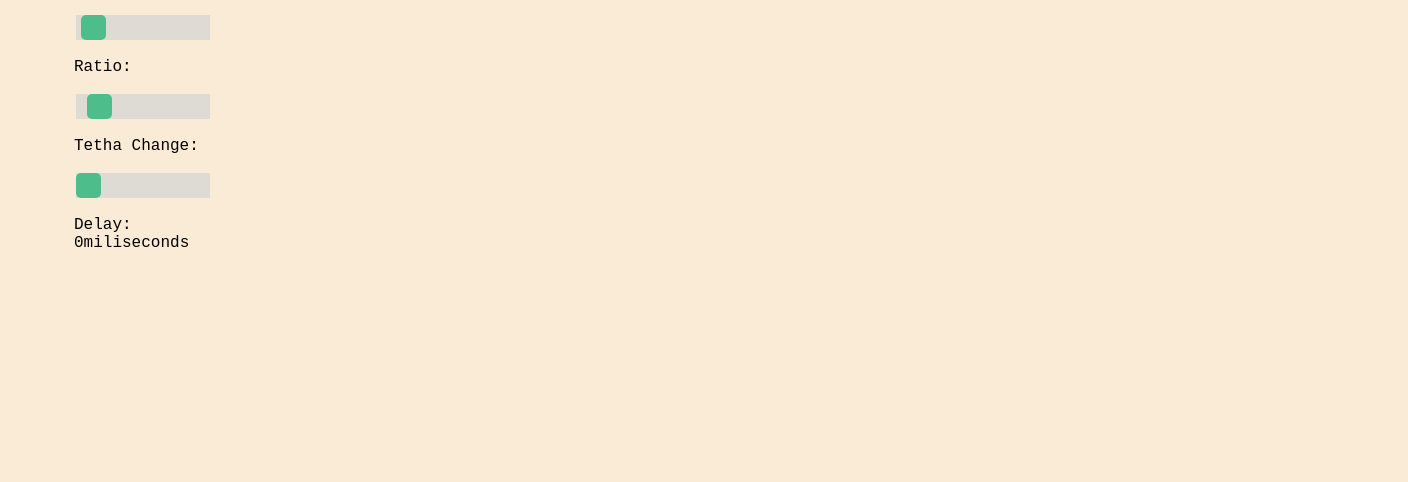
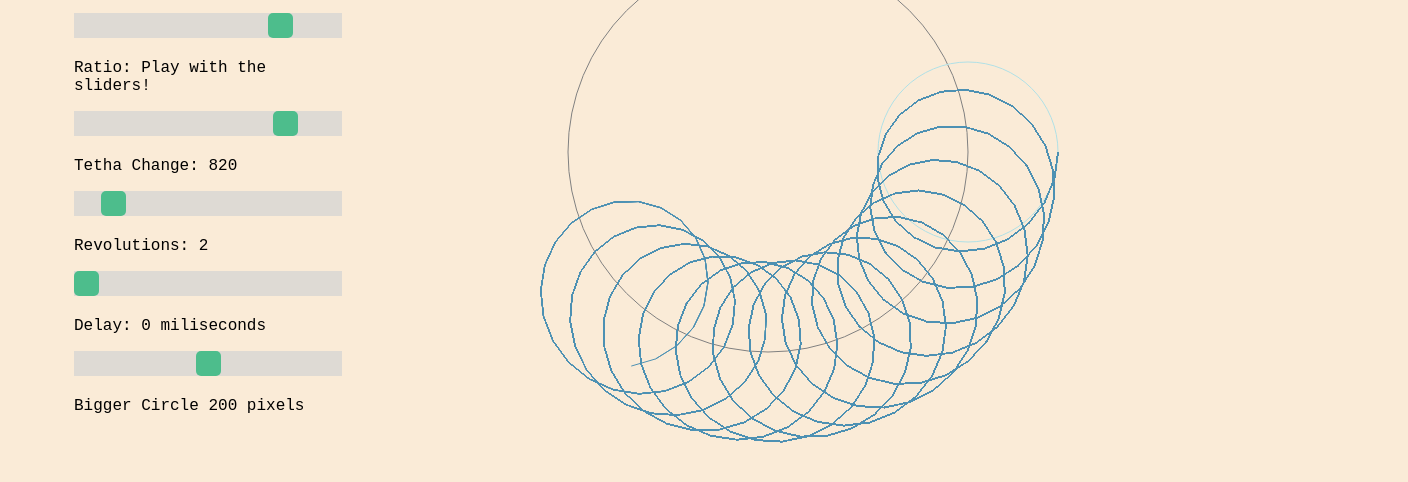
Before and after one commit to acropolis914/SpirographJS, a plain HTML site: page index.html in a window 1280 px wide. Shown: the part 248-730 px from the top of the page, 1408 px wide, since content can reach past the window. Drawn offline with Linux system fonts and the light colour scheme.

Commit message:
shet working

```diff
--- a/index.html
+++ b/index.html
@@ -1,4 +1,4 @@
-<html>
+<!DOCTYPE html>
 
 <head>
   <title>SpirographJS by Paul</title>
@@ -19,14 +19,20 @@
         nacocoiyocc
       </p>
       <div class="slidecontainer">
-        <input type="range" min="0" max="1000" value="50" class="slider" id="myRange" />
-        <p>Ratio: <span id="demo"></span></p>
+        <input type="range" min="0" max="1000" value="800" class="slider" id="myRange" />
+        <p>Ratio: <span id="demo">Play with the sliders!</span></p>
 
-        <input type="range" min="1" max="1000" value="100" class="slider" id="speed_slider" />
-        <p>Tetha Change: <span id="speed_output_text"></span></p>
+        <input type="range" min="1" max="1000" value="820" class="slider" id="speed_slider" />
+        <p>Tetha Change: <span id="speed_output_text">820</span></p>
+
+        <input type="range" min="1" max="10" value="2" class="slider" id="revolution_slider" />
+        <p>Revolutions: <span id="revolution_output_text">2</span></p>
 
         <input type="range" min="0" max="50" value="0" class="slider" id="FPS_slider" />
-        <p>Delay: <span id="FPS_output_text">0</span>miliseconds</p>
+        <p>Delay: <span id="FPS_output_text">0</span> miliseconds</p>
+
+        <input type="range" min="100" max="300" value="200" class="slider" id="big_circle_slider" />
+        <p>Bigger Circle <span id="big_output_text">200</span> pixels</p>
       </div>
     </div>
 
@@ -48,6 +54,22 @@
   var speed_output_text = document.getElementById("speed_output_text");
   var fps_slider = document.getElementById("FPS_slider");
   var fps_output_text = document.getElementById("FPS_output_text");
+  var revolution_sliderx = document.getElementById("revolution_slider");
+  var revolution_output_textx = document.getElementById("revolution_output_text");
+  var bigc_slider = document.getElementById("big_circle_slider");
+  var bigc_output_text = document.getElementById("big_output_text");
+
+  context.imageSmoothingEnabled = true;
+  // context.translate(0.5, 0.5);
+  context.shadowOffsetX = 0
+  context.shadowOffsetY = 0
+  context.shadowBlur = 1
+  context.shadowColor = 'black'
+  context.imageSmoothingQuality = "high"
+  context.lineCap = "round"
+  context.lineJoin = "round"
+
+
 
   slider.oninput = function () {
     output.innerHTML = this.value;
@@ -66,19 +88,30 @@
     delay = this.value;
   };
 
+  revolution_sliderx.oninput = function () {
+    revolution_output_text.innerHTML = this.value;
+    revolutions = this.value;
+  };
+
+  bigc_slider.oninput = function () {
+    bigc_output_text.innerHTML = this.value;
+    circle_big_r = this.value;
+    main()
+  };
+
 
   canvas.width = window.innerWidth;
   canvas.height = window.innerHeight;
 
-  var ratio = slider.value;
+  var ratio = 800;
   var circle_big_r = 200;
   let circle_small_r = 90;
   var centerx = canvas.width / 2;
   var centery = canvas.height / 2;
   var starting_point = null;
-  var revolutions = 3;
+  var revolutions = 2;
   var theta = 0;
-  var speed = theta_slider.value/100000;
+  var speed = 820/100000;
   var delay = 0
 
   function ready() {
@@ -110,9 +143,9 @@
     context.stroke();
 
     context.beginPath();
-    var x = centerx + circle_big_r + circle_small_r;
-    var y = centery;
-    context.moveTo(x, y);
+    // var x = centerx + circle_big_r + circle_small_r;
+    // var y = centery;
+    // context.moveTo(x, y);
     context.strokeStyle = "hsl(200, 40%, 50%)";
     context.lineWidth = 1;
   }
@@ -125,7 +158,6 @@
       context.stroke();
       theta += speed;
       setTimeout(() => {requestAnimationFrame(drawSpirograph);}, delay);
-      console.log(delay);
     }
 
   }
@@ -134,4 +166,6 @@
     ready();
     drawSpirograph();
   }
+
+  main()
 </script>
--- a/style.css
+++ b/style.css
@@ -1,5 +1,6 @@
 .slidecontainer {
-    width: 50%; /* Width of the outside container */
+    width: 100%; /* Width of the outside container */
+    margin: 0%;
   }
 
   /* The slider itself */
@@ -13,6 +14,7 @@
     opacity: 0.7; /* Set transparency (for mouse-over effects on hover) */
     -webkit-transition: .2s; /* 0.2 seconds transition on hover */
     transition: opacity .2s;
+    margin: 0%;
   }
 
   /* Mouse-over effects */
```
